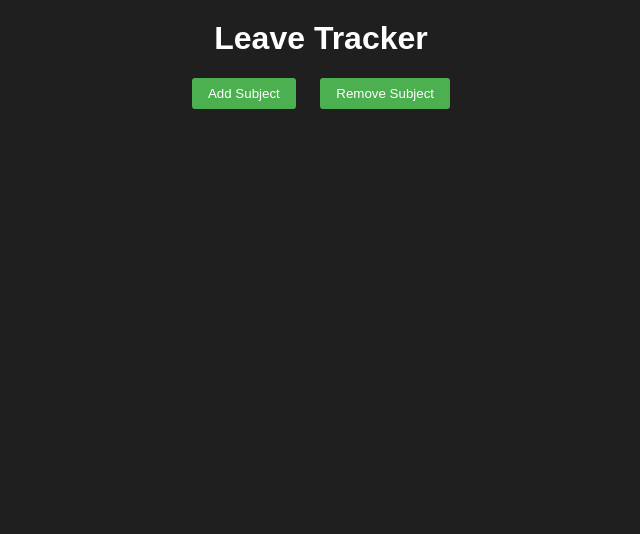
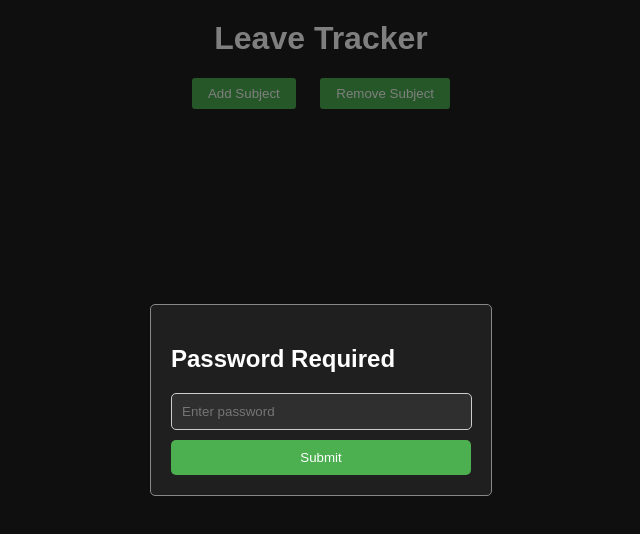
Before and after one commit to jeet0474/LeaveTracker, a plain HTML site: page index.html in a window 1280 px wide. Shown: the whole page, without its empty margins (319-959 px from the left). Drawn offline with Linux system fonts and the light colour scheme.

Commit message:
Update style.css
changes to style of box.

```diff
--- a/style.css
+++ b/style.css
@@ -238,3 +238,49 @@ h1 {
 .add-button:hover {
   background-color: #45a049;
 }
+
+/* Styles for the password modal */
+#passwordModal {
+  display: flex;
+  align-items: center;
+  justify-content: center;
+  position: fixed;
+  top: 0;
+  left: 0;
+  width: 100%;
+  height: 100%;
+  background-color: rgba(0, 0, 0, 0.5);
+}
+
+#passwordModal .modal-content {
+  background-color: #1f1f1f;
+  padding: 20px;
+  border: 1px solid #888;
+  width: 300px;
+  border-radius: 5px;
+  color: white;
+}
+
+#passwordModal input {
+  width: 93%;
+  padding: 10px;
+  border: 1px solid #ccc;
+  border-radius: 5px;
+  margin-bottom: 10px;
+  background-color: #2f2f2f;
+  color: white;
+}
+
+#passwordModal button {
+  padding: 10px;
+  border: none;
+  background-color: #4caf50;
+  color: white;
+  cursor: pointer;
+  border-radius: 5px;
+  width: 100%;
+}
+
+#passwordModal button:hover {
+  background-color: #45a049;
+}
```
